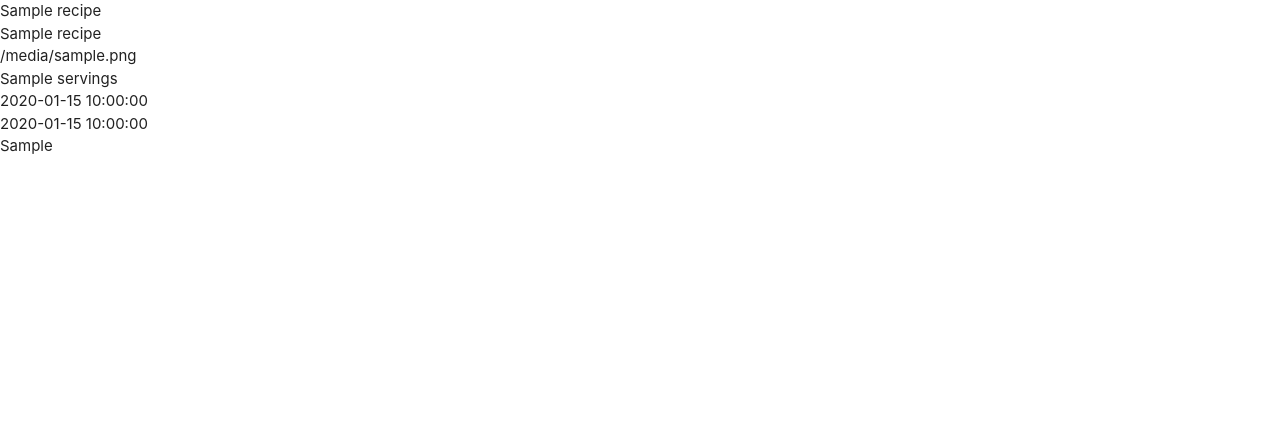
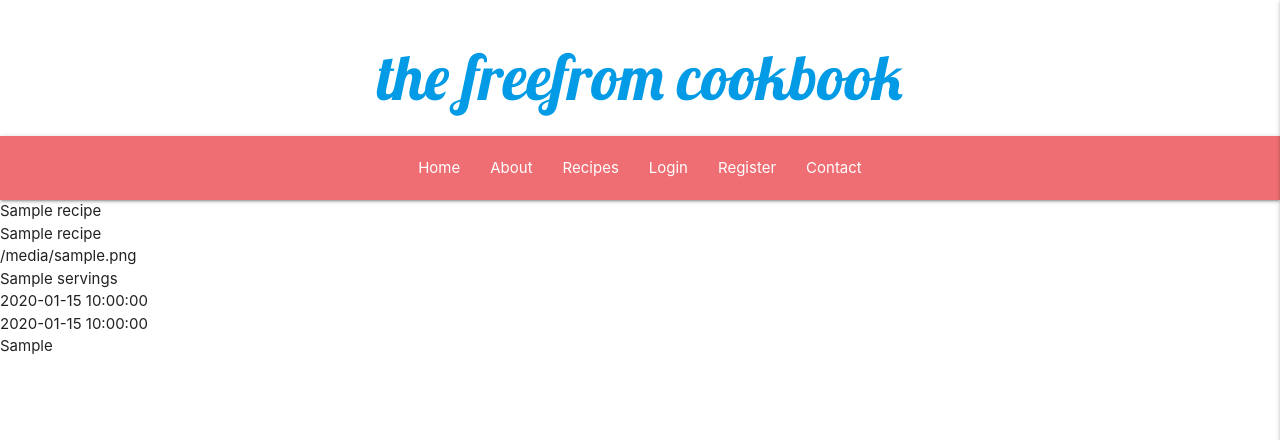
Before and after one commit to anyahush/the-freefrom-cookbook, a Flask app: page / in a window 1280 px wide. Shown: the top 440 px of the page. Run offline with Flask 2, Linux system fonts and the light colour scheme; a database or web service that is not in the repository returns one stand-in record (values such as "Sample title"); some libraries are stand-ins or nearby versions.

Commit message:
Add Materialize navbar and sidenav

```diff
--- a/static/css/style.css
+++ b/static/css/style.css
@@ -0,0 +1,6 @@
+@import url('https://fonts.googleapis.com/css2?family=Lobster&display=swap');
+
+h1 {
+    font-family: "Lobster";
+    text-transform: lowercase;
+}
--- a/static/js/script.js
+++ b/static/js/script.js
@@ -0,0 +1,3 @@
+$(document).ready(function(){
+    $('.sidenav').sidenav({edge: 'right'});
+  });
--- a/templates/base.html
+++ b/templates/base.html
@@ -13,6 +13,35 @@
     <title>The FreeFrom CookBook</title>
 </head>
 <body>
+    <header>
+        <!--title banner-->
+        <div class="nav-content center">
+            <h1><a href="#!" class="brand-logo">The FreeFrom CookBook</a></h1>
+        </div>
+        <!--navbar-->
+        <nav>
+            <div class="nav-wrapper">
+                <a href="{{ url_for('get_recipes') }}" data-target="mobile-demo" class="sidenav-trigger right"><i class="fas fa-bars"></i></a>
+                <ul class="hide-on-med-and-down brand-logo center">
+                    <li><a href="{{ url_for('get_recipes') }}">Home</a></li>
+                    <li><a href="#">About</a></li>
+                    <li><a href="#">Recipes</a></li>
+                    <li><a href="#">Login</a></li>
+                    <li><a href="#">Register</a></li>
+                    <li><a href="#">Contact</a></li>
+                </ul>
+            </div>
+        </nav>
+        <!--mobile side navbar-->
+        <ul class="sidenav" id="mobile-demo">
+            <li><a href="{{ url_for('get_recipes') }}">Home</a></li>
+            <li><a href="#">About</a></li>
+            <li><a href="#">Recipes</a></li>
+            <li><a href="#">Login</a></li>
+            <li><a href="#">Register</a></li>
+            <li><a href="#">Contact</a></li>
+        </ul>
+    </header>
 
     {% block content %}
     {% endblock %}
```
